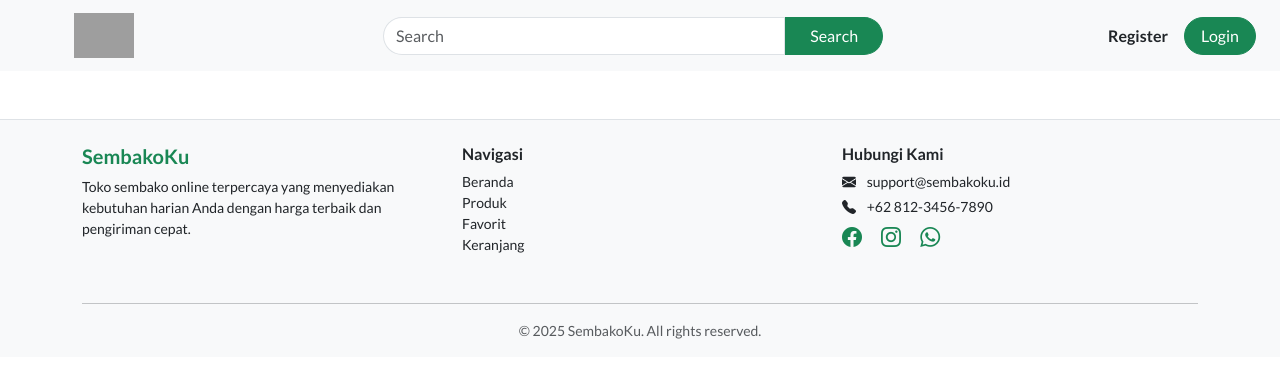
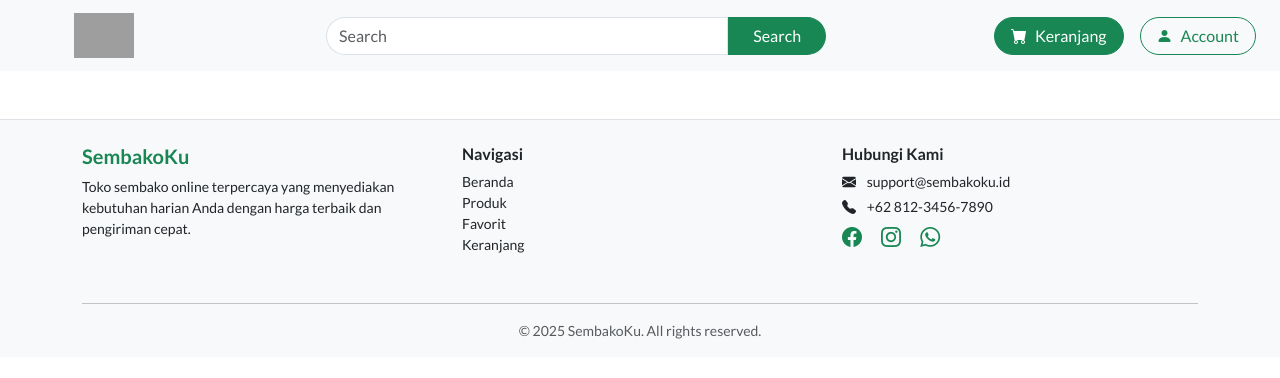
Before and after one commit to aloysiusbian/sistem-toko-sembako, a CodeIgniter 4 app: the page made by app/Views/beranda.php in a window 1280 px wide. Shown: the top 378 px of the page. Run offline with PHP 8.4 and a stand-in for CodeIgniter, Linux system fonts and the light colour scheme; the template is opened without the code that fills it, so the values that code supplies are empty; some libraries are stand-ins or nearby versions; grey boxes are pictures that could not be loaded.

Commit message:
perbaikan keranjang

```diff
--- a/app/Views/beranda.php
+++ b/app/Views/beranda.php
@@ -26,7 +26,6 @@
             font-weight: 400;
         }
     </style>
-
 </head>
 
 <body>
@@ -45,15 +44,18 @@
                     <button class="btn btn-success rounded-end-pill px-4" type="submit">Search</button>
                 </form>
 
-                <!-- Icons + Auth Buttons -->
+                <!-- Account & Cart Buttons -->
                 <div class="d-flex align-items-center gap-3">
-                    <a href="#" class="text-dark fw-semibold text-decoration-none">Register</a>
-                    <button class="btn btn-success rounded-pill px-3">Login</button>
+                    <a href="#" class="btn btn-success rounded-pill px-3 d-flex align-items-center">
+                        <i class="bi bi-cart-fill me-2"></i> Keranjang
+                    </a>
+                    <a href="#" class="btn btn-outline-success rounded-pill px-3 d-flex align-items-center">
+                        <i class="bi bi-person-fill me-2"></i> Account
+                    </a>
                 </div>
             </div>
         </nav>
     </header>
-
 
     <footer class="bg-light text-dark mt-5 pt-4 pb-3 border-top">
         <div class="container">
@@ -96,7 +98,6 @@
         </div>
     </footer>
 
-
 </body>
 
 </html>
```
